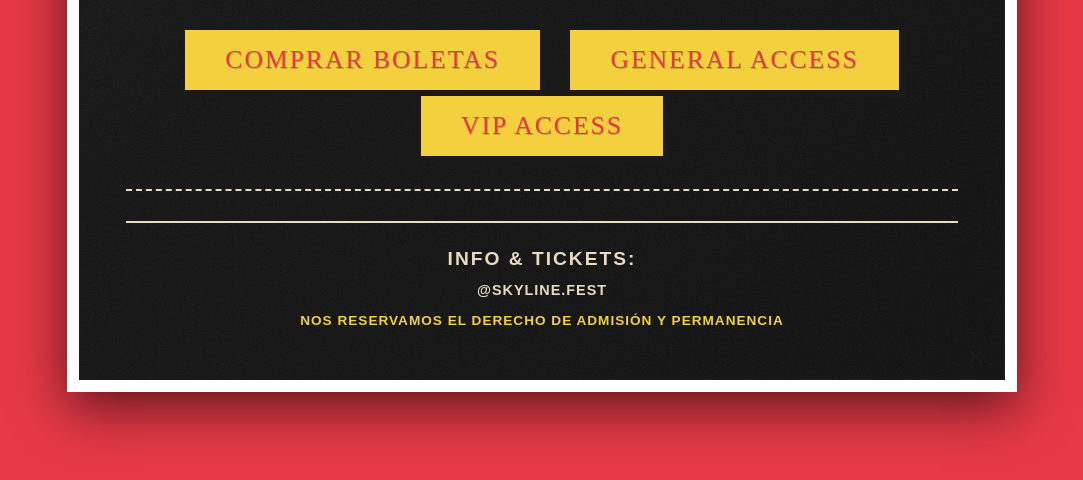
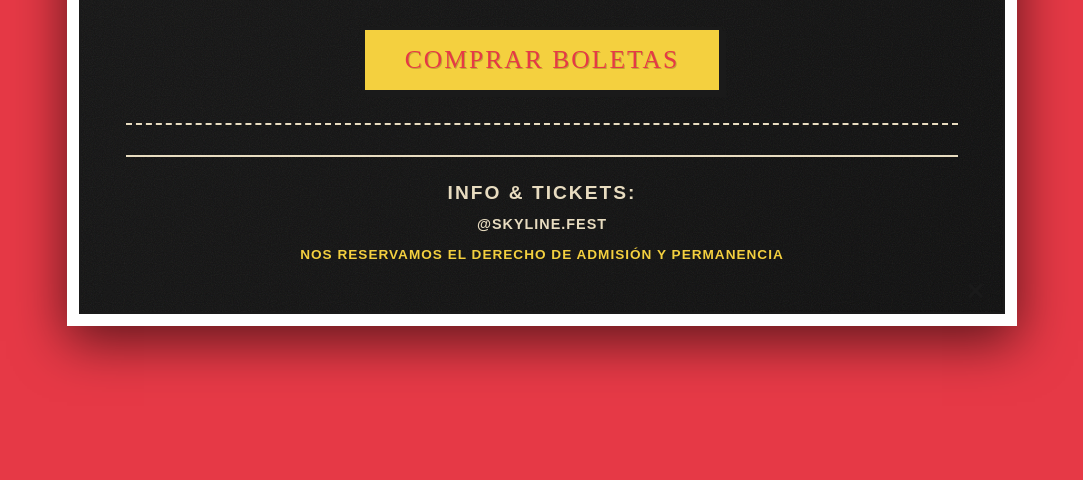
Before and after one commit to Shadow7099/sin-city-fest, a website: page index.html in a window 1280 px wide. Shown: the part 1635-2115 px from the top of the page, without its empty margins (98-1181 px from the left). Drawn offline with nearby package versions, Linux system fonts and the light colour scheme; a web font is replaced by a local one.

Commit message:
Update buy button to link to checkout page

```diff
--- a/index.html
+++ b/index.html
@@ -518,9 +518,7 @@
 
                 <!-- BOTONES COMPRA -->
                 <div class="buy-section">
-                    <button class="buy-button">Comprar Boletas</button>
-                    <button class="buy-button">General Access</button>
-                    <button class="buy-button">VIP Access</button>
+                    <button class="buy-button" onclick="window.location.href='checkout.html'">Comprar Boletas</button>
                 </div>
 
                 <!-- FOOTER -->
```
